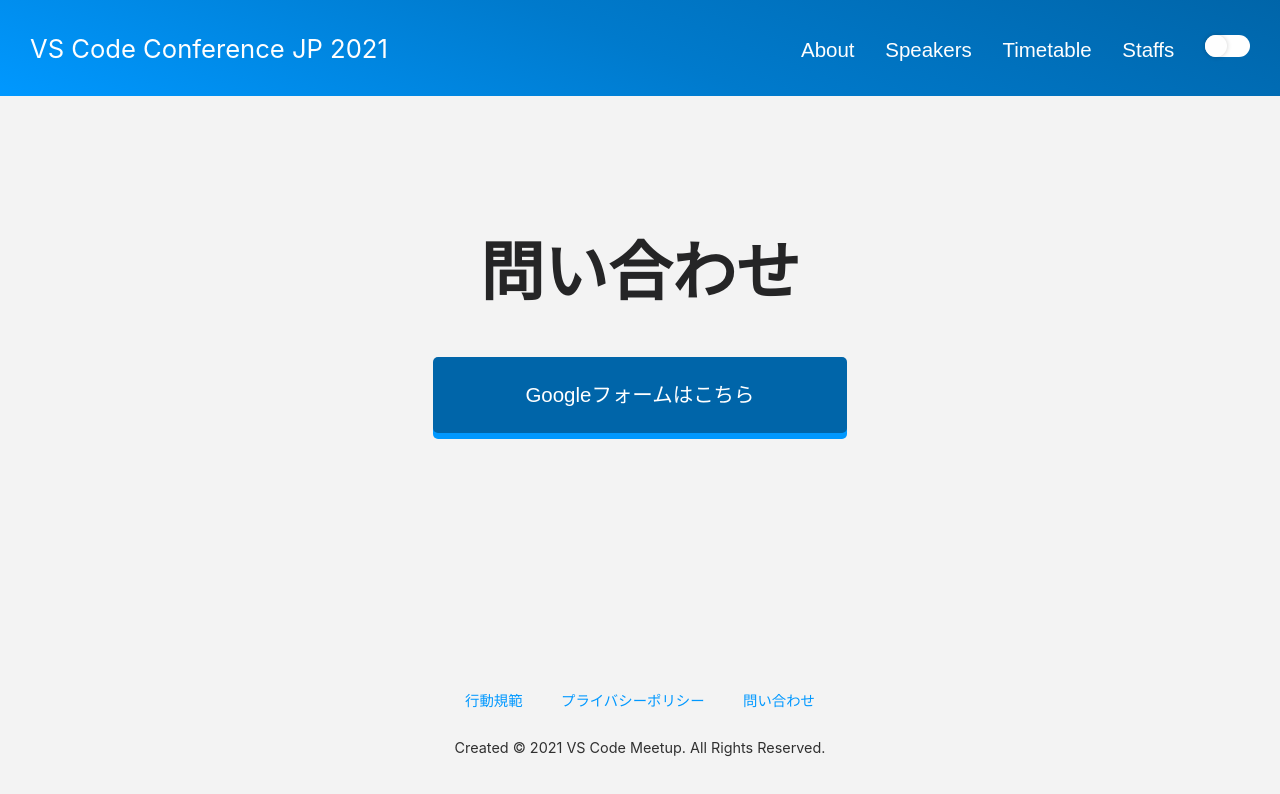
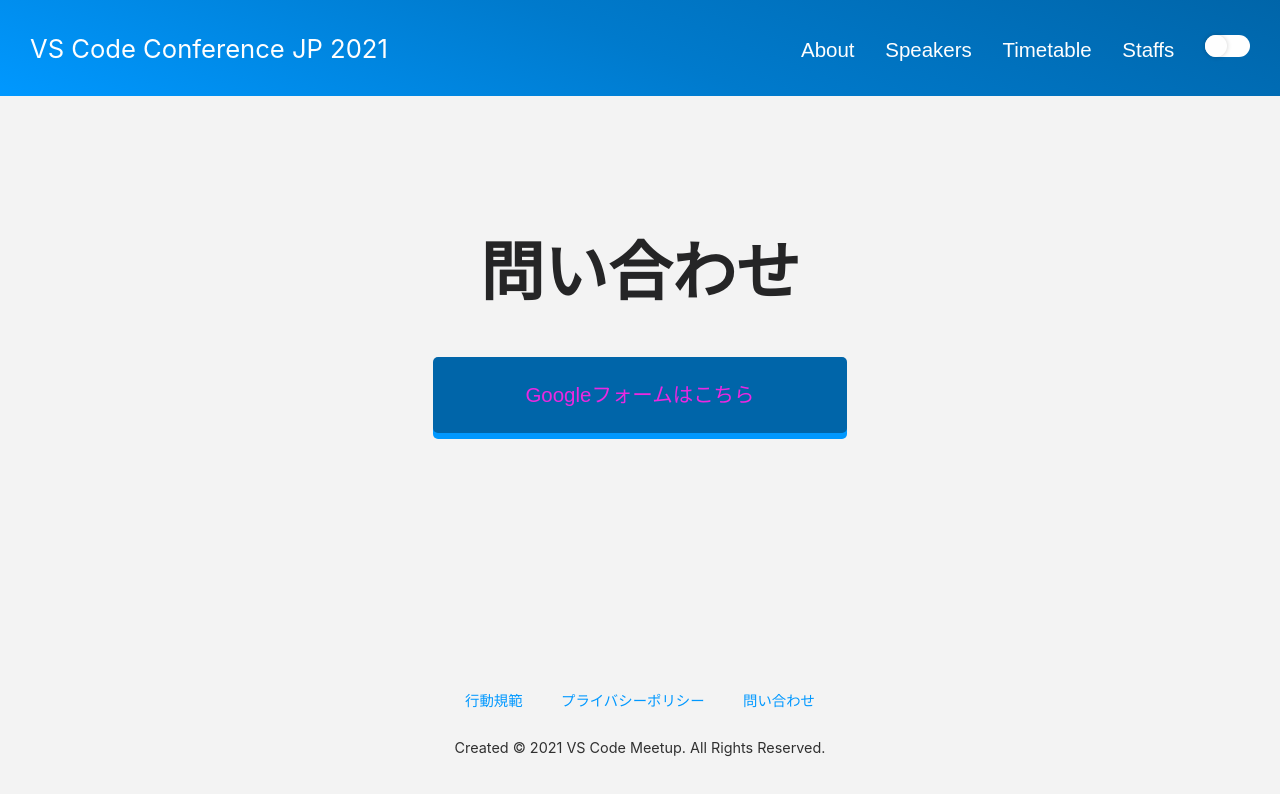
Before and after one commit to vscodejp/conf2021, a Next.js app: page /contact in a window 1280 px wide. Shown: the top 794 px of the page. Built offline with nearby package versions, Linux system fonts and the light colour scheme.

Commit message:
update anchor link

```diff
--- a/static/Home.module.scss
+++ b/static/Home.module.scss
@@ -58,6 +58,10 @@
   font-size: 1.6rem;
 }
 
+.content a {
+  color: #ec28e0;
+}
+
 .content p {
   margin: 1.2rem 0;
   line-height: 1.05;
```
